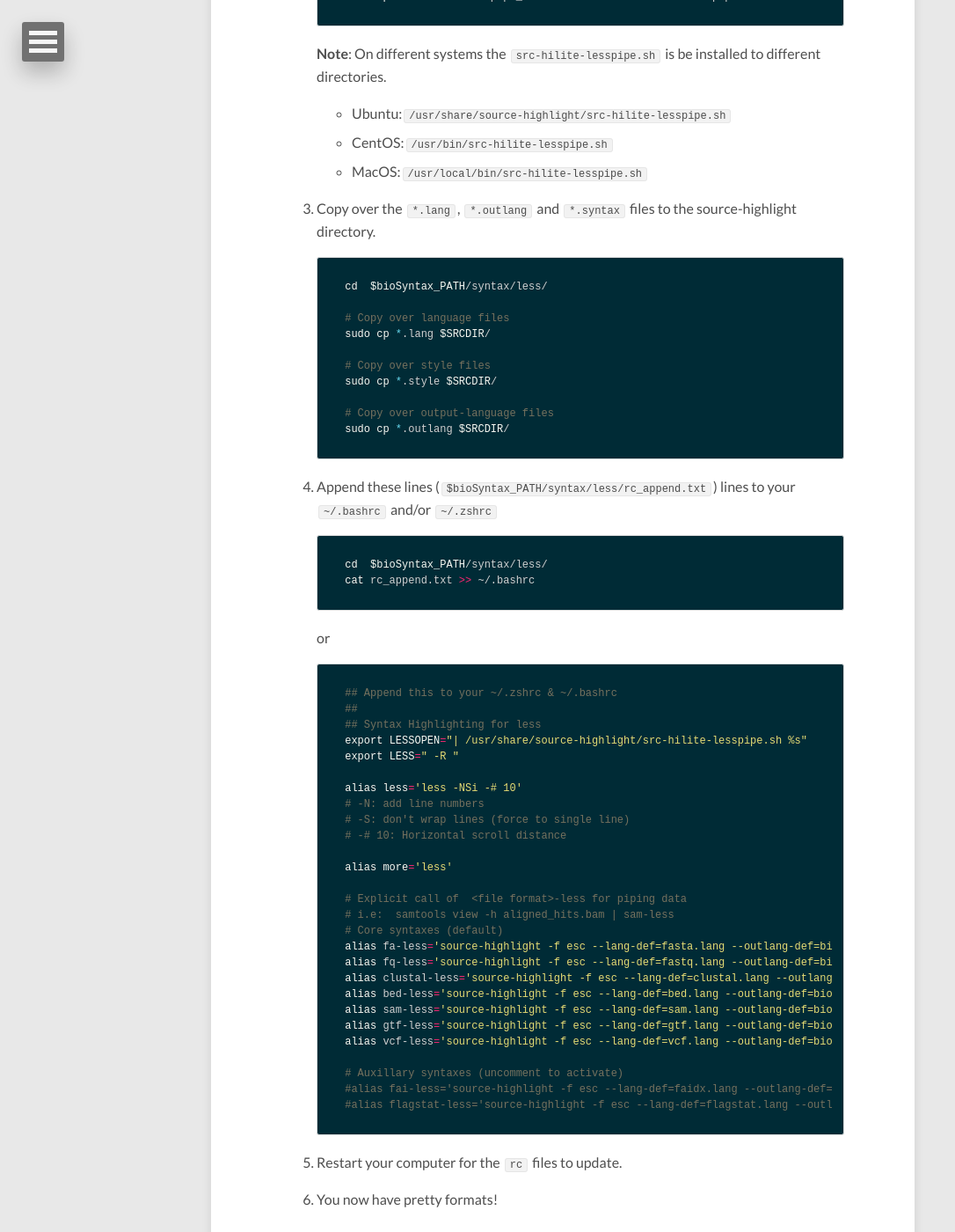
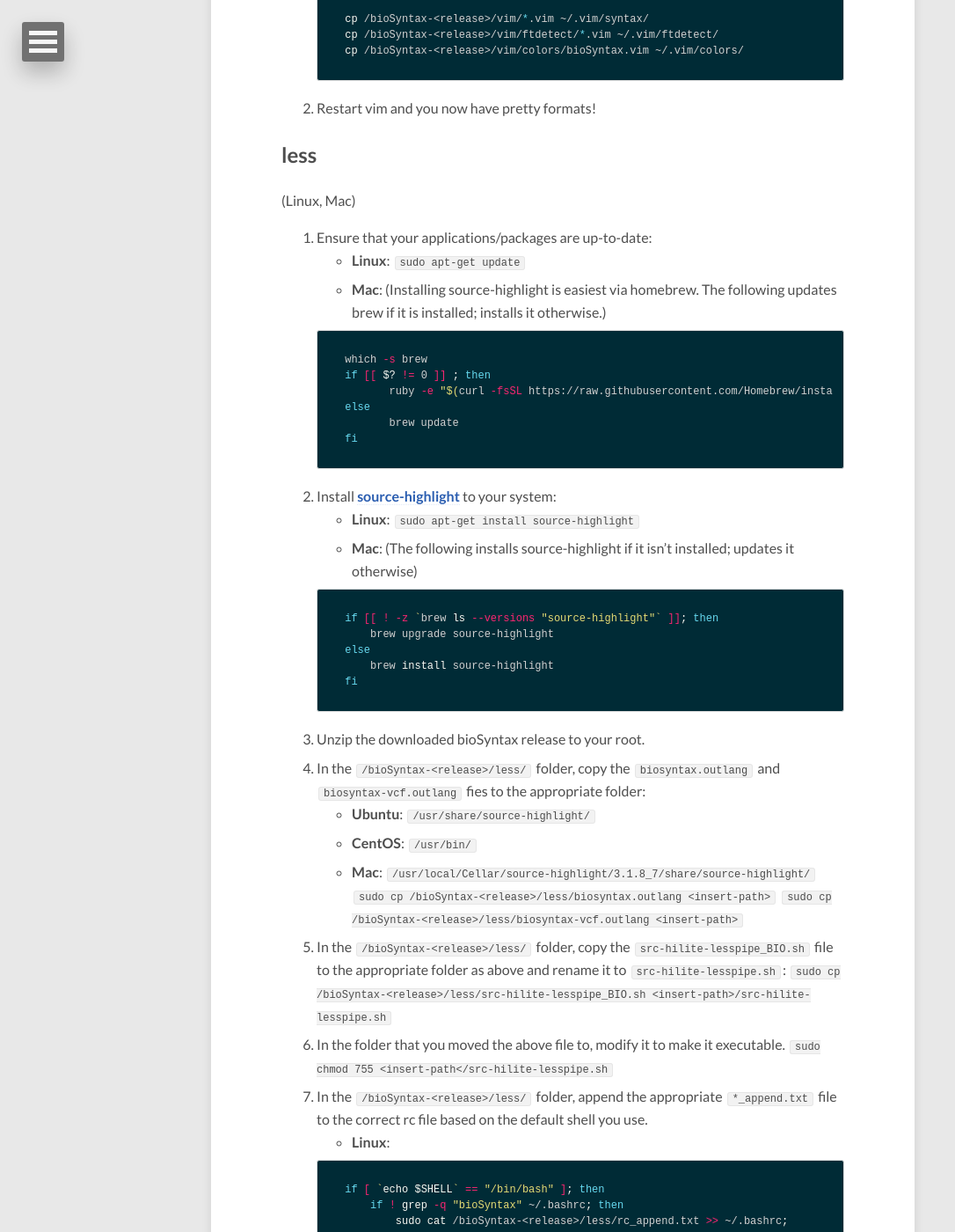
Before and after one commit to bioSyntax/bioSyntax-site, a Jekyll site: the page built from install.md, in a window 1280 px wide and 1400 px high, scrolled down 3397 px. Shown: the whole window at 88% size, without its empty margins (0-1086 px from the left). Built offline with Jekyll 4.4.1, drawn with Linux system fonts in a browser that asks for light colours; nearby versions of some CDN libraries; some of the changed text lies outside the part shown.

Commit message:
updated installation instructions

````diff
--- a/install.md
+++ b/install.md
@@ -8,15 +8,17 @@
 ---
 # bioSyntax Installation
 
-bioSyntax comes with a handy installation script. Simply download the latest release and run `bash bioSyntax_SETUP.sh`.
+bioSyntax comes with a handy installation script. Simply download the latest release and run `bash bioSyntax_SETUP.sh <editor-of-choice>`.
 
 <a href="{{ site.owner.release }}"><span class="btn btn-danger">Download bioSyntax</span></a>
 
-**Note**: The installation script requires super-user commands at the moment. If you don't have permissions or don't like this; simply follow the Manual Installation instructions below.
+**Note**: The installation script should be run from root and requires super-user commands at the moment. If you don't have permissions or don't like this; simply follow the Manual Installation instructions below, but some files will need to be placed in paths accessed via root as well.
 
 
 # Manual Installation
 
+
+0. First download the latest bioSyntax release [zip](https://github.com/bioSyntax/bioSyntax/releases/tag/v0.1-beta.zip) or [tar](https://github.com/bioSyntax/bioSyntax/releases/tag/v0.1-beta.tar.gz) and follow the following instructions for your desired editor.
 1. [sublime](#sublime)
 2. [gedit](#gedit)
 3. [vim](#vim)
@@ -26,165 +28,160 @@
 (Linux / Mac / Win)
 
 0. Install [Sublime Text](http://www.sublimetext.com/)
-1. Download the [bioMonokai Color Scheme](https://github.com/ababaian/bioSyntax/blob/master/dev/theme/sublime/Color%20Scheme%20-%20bioSyntax.sublime-package).
-2. Copy it to your Sublime Text application packages folder:
-- **Linux**: `../sublime_text_3/Packages/`
-- **Windows**: `C:/Program Files/Sublime Text 3/Packages/`
-- **Mac**: `/Applications/Sublime Text.app/Contents/MacOS/Packages/`
-3. Download the [bioSyntax sublime package](https://github.com/ababaian/bioSyntax/blob/master/syntax/bioSyntax_sublime_RELEASE.zip).
-4. Unzip the `*.sublime-syntax` files into the Sublime Text Packages folder:
+1. Unzip the downloaded bioSyntax release to your root.
+	`sudo unzip bioSyntax-<release>.<zip/tar.gz> -d <insert-path>/bioSyntax/`
+2. In the bioSyntax/sublime folder rename the `Color%20Scheme%20-%20bioSyntax.sublime-package` file to `Color Scheme - bioSyntax.sublime-package`.
+	`mv Color%20Scheme%20-%20bioSyntax.sublime-package Color\ Scheme\ -\ bioSyntax.sublime-package`
+3. Copy it to your Sublime Text application packages folder:
+- **Linux**: `/opt/sublime_text/Packages/`
+- **Windows**: `~/AppData/Roaming/Sublime\ Text\ 3/Packages/User/bioSyntax/`
+- **Mac**: `/Applications/Sublime\ Text.app/Contents/MacOS/Packages/`
+	`sudo cp Color\ Scheme\ -\ bioSyntax.sublime-package <insert-path>`
+4. The easiest method to manually install the syntax definitions then is via Package Control.
+- Install [Package Control for Sublime](https://packagecontrol.io/installation).
+- Once installed, in Sublime, go to `Preferences > Package Control > Package Control: Install Package` and search for `BioSyntax`, and click on it. Package Control will install the syntax files for you.
+
+Alternatively, You can also copy your desired `*.sublime-syntax` files from the `bioSyntax/sublime` folder into the Sublime Text Packages folder:
 - **Linux**: `~/.config/sublime-text-3/Packages/User/`
-- **Windows**: `%APPDATA%/Roaming/Sublime Text 3/Packages/`
-- **Mac**: `/Users/your_username/Library/Application Support/Sublime Text 3/Packages/`
-5. Open Sublime Text and go select the bioSyntax (bioMonokai) theme
+- **Windows**: `~/AppData/Roaming/Sublime\ Text\ 3/Packages/User/`
+- **Mac**: `/Library/Application\ Support/Sublime\ Text\ 3/Packages/User/`
+	`sudo cp /bioSyntax-<release>/*.sublime-syntax -d <insert-path>/bioSyntax/`
+
+You can also clone [this repository](https://github.com/bioSyntax/bioSyntax-sublime.git) into the appropriate paths above.
+	`sudo git clone https://github.com/bioSyntax/bioSyntax-sublime.git <insert-path>/bioSyntax/`.
+
+5. Restart `Sublime` and go select the bioSyntax (bioMonokai) theme
 `Preferences > Color Scheme > bioMonokai`
 6. Formats should auto-detect; you can select a specific syntax at the drop-menu at the bottom-right corner of the window (e.g. Plain Text)
 7. You now have pretty formats!
 
 ## gedit
 (Linux / Win)
-1. Download the respective `*.lang` files you're interested in
 
-2. Download the `bioKate.xml` style scheme
-
-3. Change permissions to all readonly
-	`chmod 0644 *.lang`
-
-4. Copy the `bioKate.xml` style scheme to gtksoureview style folder
-	`sudo cp bioKate.xml /usr/share/gtksourceview-3.0/styles/bioKate.xml`
-
-5. Copy the `*.lang` file(s) to gtksourceview language spec folder
-	`sudo cp fasta.lang /usr/share/gtksourceview-3.0/language-specs/fasta.lang`
-
-6. Restart `gedit` and select the bioSyntax theme
-	`Edit > Preferences > Font & Color > bioKate'`
-7.  You now have pretty formats!
+0. Install [Gedit](https://wiki.gnome.org/Apps/Gedit).
+1. Unzip the downloaded bioSyntax release to your root.
+2. In the `/bioSyntax-<release>/gedit/` folder, copy the `bioSyntax.xml` style file to the appropriate gtksourceview style folder (depending on your version of Gedit):
+- **Linux**: `/usr/share/gtksourceview-3.0/styles/`
+- **Windows**: `/c/Program\ Files/gedit/share/gtksourceview-3.0/styles/`
+	`sudo cp /bioSyntax-<release>/gedit/bioSyntax.xml <insert-path>`
+3. Copy your desired `*.lang` file(s) to the appropriate gtksourceview language spec folder (also depends on version of Gedit):
+- **Linux**: `/usr/share/gtksourceview-3.0/language-specs/`
+- **Windows**: `/c/Program\ Files/gedit/share/gtksourceview-3.0/language-specs/`
+	`sudo cp /bioSyntax-<release>/gedit/*.lang <insert-path>`
+4. Restart `gedit` and select the bioSyntax theme
+	`Edit > Preferences > Font & Color > bioSyntax'`
+5.  You now have pretty formats!
 
 ## vim
 (Linux / Mac / Win)
 
-1. Download and unzip the the [bioSyntax release]({{ site.owner.release }})
-
-2. Make syntax highlighting folders within your home directory vim folder (`~/.vim`) if they don't exist
+1. Unzip the downloaded bioSyntax release.
+2. Run the following commands in your command line to create syntax, auto-detection and colouring folders in your home directory (if they don't already exist):
 
 	```
-	cd ~/.vim
-	mkdir -p syntax # ~/.vim/syntax
-	mkdir -p ftdetect # ~/.vim/ftdetect
+		if [ ! -d ~/.vim/ ]; then mkdir ~/.vim/; fi
+		if [ ! -d ~/.vim/syntax ]; then mkdir ~/.vim/syntax; fi
+		if [ ! -d ~/.vim/ftdetect ]; then mkdir ~/.vim/ftdetect; fi
+		if [ ! -d ~/.vim/colors ]; then mkdir ~/.vim/colors; fi
 	```
 	{: .language-bash}
 
-3. Copy the bioSyntax files into your vim syntax folders
+Also run the following to enable automatic syntax highlighting in vim:
 
 	```
-	cp $bioSyntax_PATH/syntax/vim/syntax/*.vim ~/.vim/syntax/
-	cp $bioSyntax_PATH/syntax/vim/ftdetect/*.vim ~/.vim/ftdetect/
+		if [ ! -e ~/.vimrc ]; then touch ~/.vimrc; fi
+		if ! grep -q ":syntax enable" ~/.vimrc; then echo ":syntax enable\\n" > ~/.vimrc; fi
 	```
 	{: .language-bash}
 
-4. Enable syntax highlighting within your `~/.vimrc` file by including `syntax enable`:
+3. Copy your desired vim syntax, auto-detection, and colour files into their respective vim folders:
 
 	```
-	echo "syntax enable" >> ~/.vimrc
+	cp /bioSyntax-<release>/vim/*.vim ~/.vim/syntax/
+	cp /bioSyntax-<release>/vim/ftdetect/*.vim ~/.vim/ftdetect/
+	cp /bioSyntax-<release>/vim/colors/bioSyntax.vim ~/.vim/colors/
 	```
 	{: .language-bash}
 
-5.  You now have pretty formats!
+4. Restart vim and you now have pretty formats!
 
 
 ## less
-(Linux, MacOS)
+(Linux, Mac)
 
-### Install `source-highlight`
-
-1. Install [**source-highlight**](https://www.gnu.org/software/src-highlite/) to your system:
+0. Ensure that your applications/packages are up-to-date:
+- **Linux**: `sudo apt-get update`
+- **Mac**: (Installing source-highlight is easiest via homebrew. The following updates brew if it is installed; installs it otherwise.)
 
 	```
-	# Linux
-	sudo apt-get update
-	sudo apt-get install source-highlight
+	which -s brew
+	if [[ $? != 0 ]] ; then
+    	ruby -e "$(curl -fsSL https://raw.githubusercontent.com/Homebrew/install/master/install)"
+	else
+    	brew update
+	fi
 	```
 	{: .language-bash}
 
-### Installing `bioSyntax` for less (Ubuntu)
-
-1. Download and unzip the [bioSyntax release]({{ site.owner.release }})
-
-2. Update the `src-hilite-lesspipe.sh` script in the source-highlight directory.
+1. Install [**source-highlight**](https://www.gnu.org/software/src-highlite/) to your system:
+- **Linux**: `sudo apt-get install source-highlight`
+- **Mac**: (The following installs source-highlight if it isn't installed; updates it otherwise)
 
 	```
-	# source-highlight directory on your system
-	SRCDIR='/usr/share/source-highlight'
-
-	cd  $bioSyntax_PATH/syntax/less/
-
-	sudo cp src-hilite-lesspipe_BIO.sh $SRCDIR/src-hilite-lesspipe.sh
+	if [[ ! -z `brew ls --versions "source-highlight"` ]]; then
+		brew upgrade source-highlight
+	else
+		brew install source-highlight
+	fi
 	```
 	{: .language-bash}
 
-	**Note**: On different systems the `src-hilite-lesspipe.sh` is be installed to different directories.
-
-	- Ubuntu:`/usr/share/source-highlight/src-hilite-lesspipe.sh`
-	- CentOS:`/usr/bin/src-hilite-lesspipe.sh`
-	- MacOS:`/usr/local/bin/src-hilite-lesspipe.sh`
-
-
-3. Copy over the `*.lang`, `*.outlang` and `*.syntax` files to the source-highlight directory.
+2. Unzip the downloaded bioSyntax release to your root.
+3. In the `/bioSyntax-<release>/less/` folder, copy the `biosyntax.outlang` and `biosyntax-vcf.outlang` fies to the appropriate folder:
+- **Ubuntu**: `/usr/share/source-highlight/`
+- **CentOS**: `/usr/bin/`
+- **Mac**: `/usr/local/Cellar/source-highlight/3.1.8_7/share/source-highlight/`
+	`sudo cp /bioSyntax-<release>/less/biosyntax.outlang <insert-path>`
+	`sudo cp /bioSyntax-<release>/less/biosyntax-vcf.outlang <insert-path>`
+4. In the `/bioSyntax-<release>/less/` folder, copy the `src-hilite-lesspipe_BIO.sh` file to the appropriate folder as above and rename it to `src-hilite-lesspipe.sh`:
+	`sudo cp /bioSyntax-<release>/less/src-hilite-lesspipe_BIO.sh <insert-path>/src-hilite-lesspipe.sh`
+5. In the folder that you moved the above file to, modify it to make it executable.
+	`sudo chmod 755 <insert-path</src-hilite-lesspipe.sh`
+6. In the `/bioSyntax-<release>/less/` folder, append the appropriate `*_append.txt` file to the correct rc file based on the default shell you use.
+- **Linux**:
 
 	```
-	cd  $bioSyntax_PATH/syntax/less/
-
-	# Copy over language files
-	sudo cp *.lang $SRCDIR/
-
-	# Copy over style files
-	sudo cp *.style $SRCDIR/
-
-	# Copy over output-language files
-	sudo cp *.outlang $SRCDIR/
+	if [ `echo $SHELL` == "/bin/bash" ]; then
+		if ! grep -q "bioSyntax" ~/.bashrc; then
+			sudo cat /bioSyntax-<release>/less/rc_append.txt >> ~/.bashrc;
+		fi
+	elif [ `echo $SHELL` == "/bin/zsh" ]; then
+		if ! grep -q "bioSyntax" ~/.zshrc; then
+			sudo cat /bioSyntax-<release>/less/rc_append.txt >> ~/.zshrc;
+		fi
+	else
+		if ! grep -q "bioSyntax" ~/.profile; then
+			sudo cat /bioSyntax-<release>/less/rc_append.txt >> ~/.profile;
+		fi
+	fi
 	```
 	{: .language-bash}
 
-4. Append these lines (`$bioSyntax_PATH/syntax/less/rc_append.txt`) lines to your `~/.bashrc` and/or `~/.zshrc`
-
+- **Mac**:
 
 	```
-	cd  $bioSyntax_PATH/syntax/less/
-	cat rc_append.txt >> ~/.bashrc
-	```
-	{: .language-bash}
-	or
-	```
-	## Append this to your ~/.zshrc & ~/.bashrc
-	##
-	## Syntax Highlighting for less
-	export LESSOPEN="| /usr/share/source-highlight/src-hilite-lesspipe.sh %s"
-	export LESS=" -R "
-
-	alias less='less -NSi -# 10'
-	# -N: add line numbers
-	# -S: don't wrap lines (force to single line)
-	# -# 10: Horizontal scroll distance
-
-	alias more='less'
-
-	# Explicit call of  <file format>-less for piping data
-	# i.e:  samtools view -h aligned_hits.bam | sam-less
-	# Core syntaxes (default)
-	alias fa-less='source-highlight -f esc --lang-def=fasta.lang --outlang-def=bioSyntax.outlang --style-file=fasta.style | less'
-	alias fq-less='source-highlight -f esc --lang-def=fastq.lang --outlang-def=bioSyntax.outlang --style-file=fasta.style | less'
-	alias clustal-less='source-highlight -f esc --lang-def=clustal.lang --outlang-def=bioSyntax.outlang --style-file=fasta.style | less'
-	alias bed-less='source-highlight -f esc --lang-def=bed.lang --outlang-def=bioSyntax.outlang --style-file=sam.style | less'
-	alias sam-less='source-highlight -f esc --lang-def=sam.lang --outlang-def=bioSyntax.outlang --style-file=sam.style | less'
-	alias gtf-less='source-highlight -f esc --lang-def=gtf.lang --outlang-def=bioSyntax-vcf.outlang --style-file=vcf.style | less'
-	alias vcf-less='source-highlight -f esc --lang-def=vcf.lang --outlang-def=bioSyntax-vcf.outlang --style-file=vcf.style | less'
-
-	# Auxillary syntaxes (uncomment to activate)
-	#alias fai-less='source-highlight -f esc --lang-def=faidx.lang --outlang-def=bioSyntax.outlang --style-file=sam.style | less'
-	#alias flagstat-less='source-highlight -f esc --lang-def=flagstat.lang --outlang-def=bioSyntax.outlang --style-file=sam.style | less'
+	if ! grep -q "bioSyntax" ~/.bash_profile; then
+			sudo cat /bioSyntax/less/bp_append.txt >> ~/.bash_profile;
+	fi
 	```
 	{: .language-bash}
 
-5. Restart your computer for the `rc` files to update.
+7. Copy your desired less `*.style` and `*.lang` files to the paths as above:
 
-6. You now have pretty formats!
+	```
+	cp /bioSyntax-<release>/less/*.style <insert-path>
+	cp /bioSyntax-<release>/less/*.lang <insert-path>
+	```
+	{: .language-bash}
+
+8. Restart your computer for your rc files to update, open less and you now have pretty formats!
````
